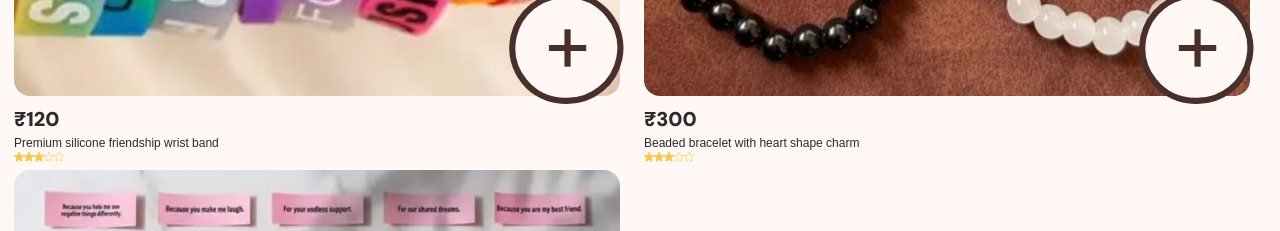
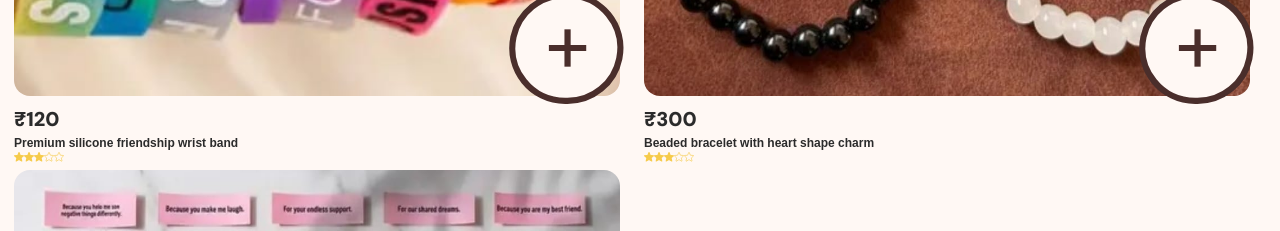
Before and after one commit to HarshSahare/Mayas-Craft-And-Kitchen, a Next.js app: page / in a window 1280 px wide. Shown: the part 1520-1751 px from the top of the page. Built offline with nearby package versions, Linux system fonts and the light colour scheme; no server answers.

Commit message:
increased the font weight of the product names

```diff
--- a/app/components/productCard.tsx
+++ b/app/components/productCard.tsx
@@ -44,7 +44,7 @@ function ProductCard({
           </div>
         )}
       </div>
-      <div className="truncate text-[12px] font-medium">{name}</div>
+      <div className="truncate text-[12px] font-bold">{name}</div>
       <div className="flex gap-1">
         <div className="flex">
           {Array.from({ length: review }).map((v, index) => (
```
